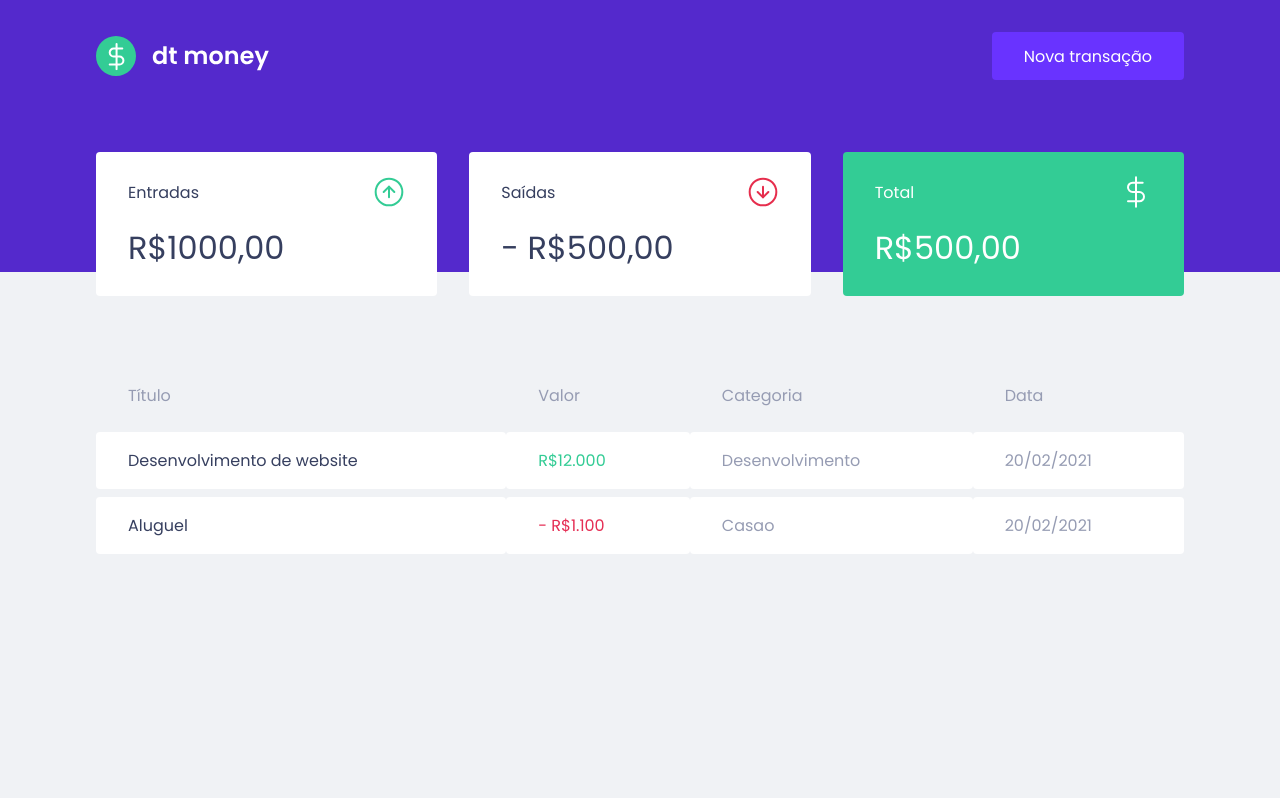
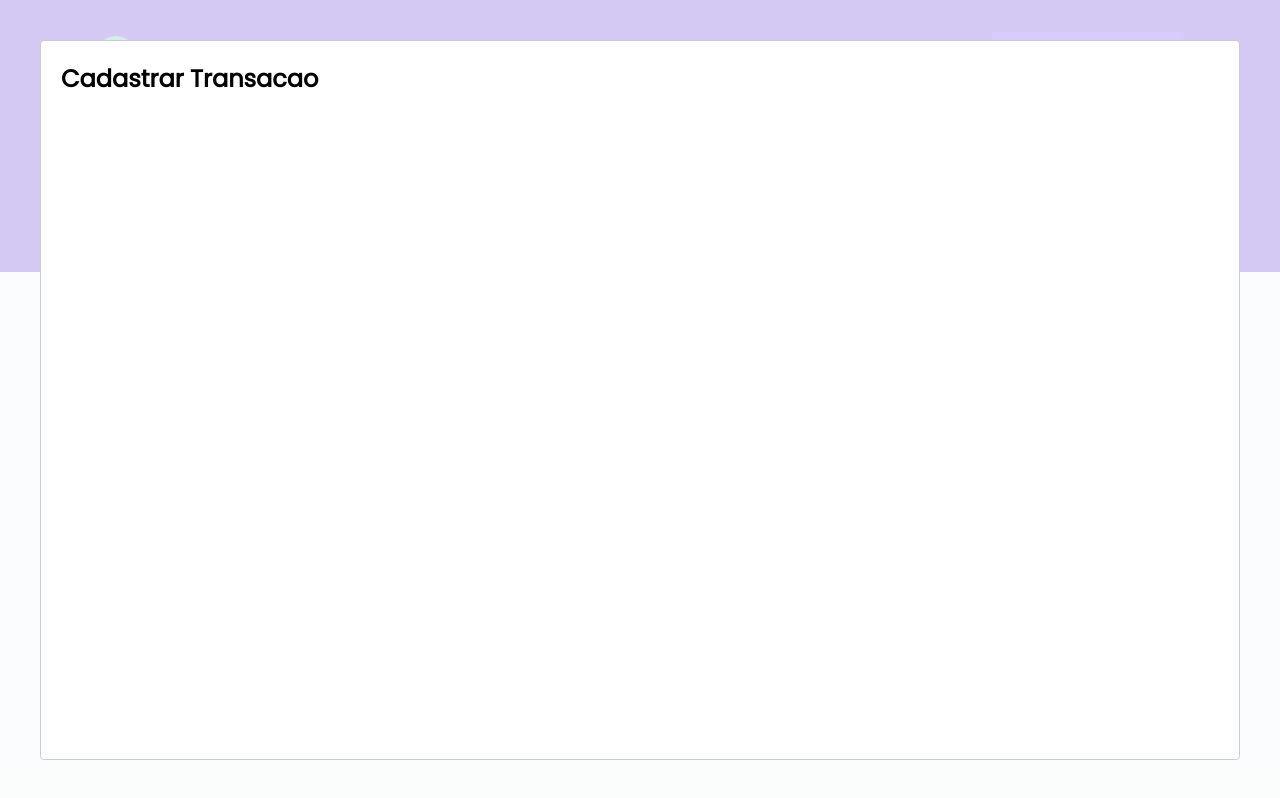
Before and after one commit to gustavo2892/ignite-chapter-2, a React (Create React App) app: page / in a window 1280 px wide. Both pictures are taken after a click on the button "Nova transação". Built offline with nearby package versions, Linux system fonts and the light colour scheme; no server answers; what miragejs would draw is missing.

Commit message:
Config Modal

```diff
--- a/package.json
+++ b/package.json
@@ -7,6 +7,7 @@
     "miragejs": "^0.1.41",
     "react": "^17.0.2",
     "react-dom": "^17.0.2",
+    "react-modal": "^3.14.3",
     "react-scripts": "4.0.3",
     "styled-components": "^5.3.0",
     "web-vitals": "^1.0.1"
@@ -19,6 +20,7 @@
     "@types/node": "^12.0.0",
     "@types/react": "^17.0.0",
     "@types/react-dom": "^17.0.0",
+    "@types/react-modal": "^3.12.1",
     "@types/styled-components": "^5.1.11",
     "typescript": "^4.1.2"
   },
--- a/src/App.tsx
+++ b/src/App.tsx
@@ -1,13 +1,35 @@
+import { useState } from 'react';
+import Modal from 'react-modal';
+
 import { Dashboard } from "./components/Dashboard";
 import Header from "./components/Header";
 import { GlobalStyle } from "./styles/global";
 
+Modal.setAppElement('#root');
+
 export function App() {
+  const [isNewTransactionModalOpen, setIsNewTransactionModalOpen] = useState(false);
+
+  function handleOpenNewTransactionModal() {
+    setIsNewTransactionModalOpen(true);
+  }
+
+  function handleCloseNewTransactionModal() {
+    setIsNewTransactionModalOpen(false);
+  }
+
   return (
     <>
-      <Header />
+      <Header onOpenNewTransactionModal={handleOpenNewTransactionModal} />
       <Dashboard />
       <GlobalStyle />
+
+      <Modal
+        isOpen={isNewTransactionModalOpen}
+        onRequestClose={handleCloseNewTransactionModal}
+      >
+        <h2>Cadastrar Transacao</h2>
+      </Modal>
     </>
   );
 }
--- a/src/components/Header/index.tsx
+++ b/src/components/Header/index.tsx
@@ -1,12 +1,17 @@
+
 import logoImg from '../../assets/logo.svg';
 import { Container, Content } from './styles';
 
-const Header = () => {
+interface HeaderProps {
+  onOpenNewTransactionModal: () => void;
+}
+
+const Header = ({ onOpenNewTransactionModal }: HeaderProps) => {
   return (
     <Container>
       <Content>
         <img src={logoImg} alt="dt money" />
-        <button type="button">
+        <button type="button" onClick={onOpenNewTransactionModal}>
           Nova transação
         </button>
       </Content>
```
Also changed, not shown: 1 other file (tests, documents, lock files or other folders).
